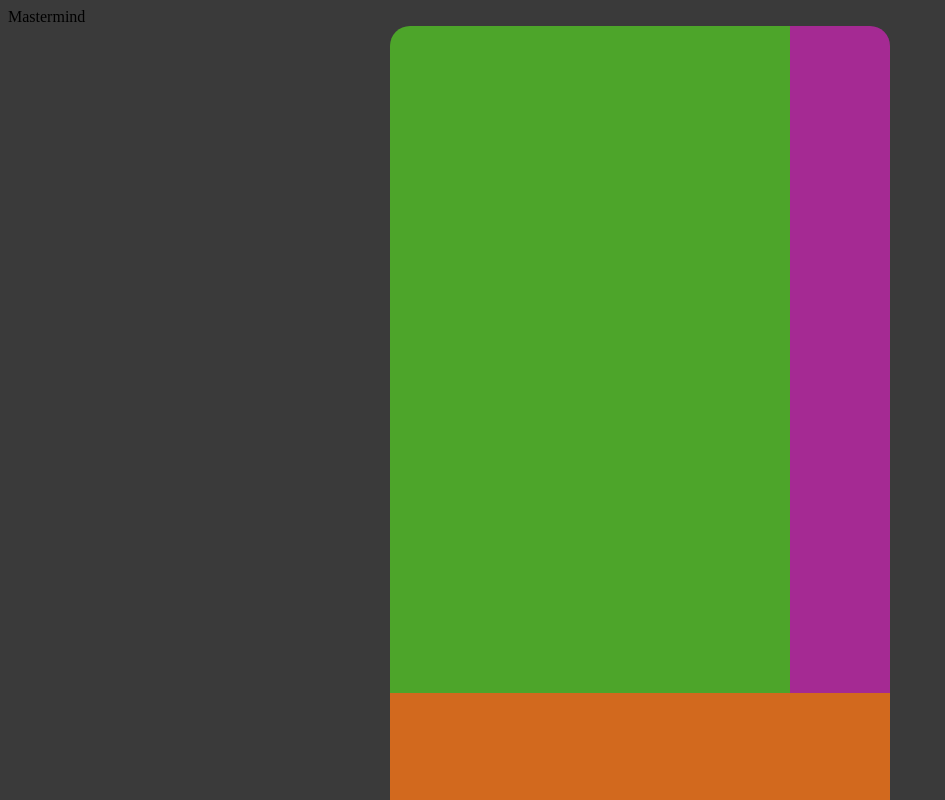
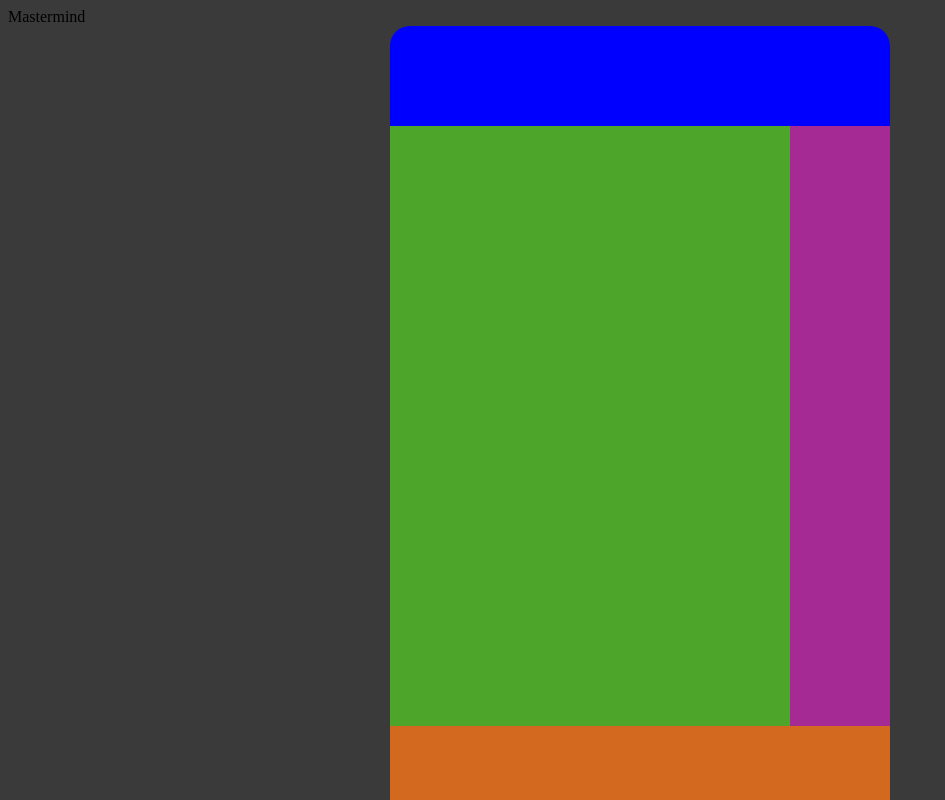
Before and after one commit to joebuono/mastermind, a React (Create React App) app in the folder client/: page / in a window 1280 px wide. Shown: the top 800 px of the page, without its empty margins (0-945 px from the left). Built offline with nearby package versions, Linux system fonts and the light colour scheme.

Commit message:
laying out board components

```diff
--- a/client/src/Board.jsx
+++ b/client/src/Board.jsx
@@ -4,6 +4,7 @@ import styles from './board.module.css';
 function Board() {
   return (
     <div className={styles.container}>
+      <div className={styles.secretCode}></div>
       <div className={styles.guesses}></div>
       <div className={styles.blackAndWhitePegs}></div>
       <div className={styles.colors}></div>
--- a/client/src/board.module.css
+++ b/client/src/board.module.css
@@ -1,31 +1,36 @@
 .container {
   display: grid;
   grid-template-columns: repeat(5, 1fr);
-  grid-template-rows: repeat(12, 1fr);
+  grid-template-rows: repeat(24, 1fr);
   width: 500px;
   height: 800px;
   padding-bottom: 20%;
   margin: auto;
 }
 
+.secretCode {
+  grid-column: 1 / 6;
+  grid-row: 1 / 4;
+  background-color: blue;
+  border-radius: 20px 20px 0 0;
+}
+
 /* I didn't put px after it... WOW silly errors */
 .guesses {
   grid-column: 1 / 5;
-  grid-row: 1 / 11;
+  grid-row: 4 / 22;
   background-color: rgb(77, 165, 42);
-  border-radius: 20px 0 0 0;
 }
 
 .blackAndWhitePegs {
   grid-column: 5 / 6;
-  grid-row: 1 / 11;
+  grid-row: 4 / 22;
   background-color: rgb(165, 42, 147);
-  border-radius: 0 20px 0 0;
 }
 
 .colors {
   grid-column: 1 / 6;
-  grid-row: 11 / 13;
+  grid-row: 22 / 25;
   background-color: chocolate;
   border-radius: 0 0 20px 20px;
 }
```
Also changed, not shown: 2 other files (tests, documents, lock files or other folders).
